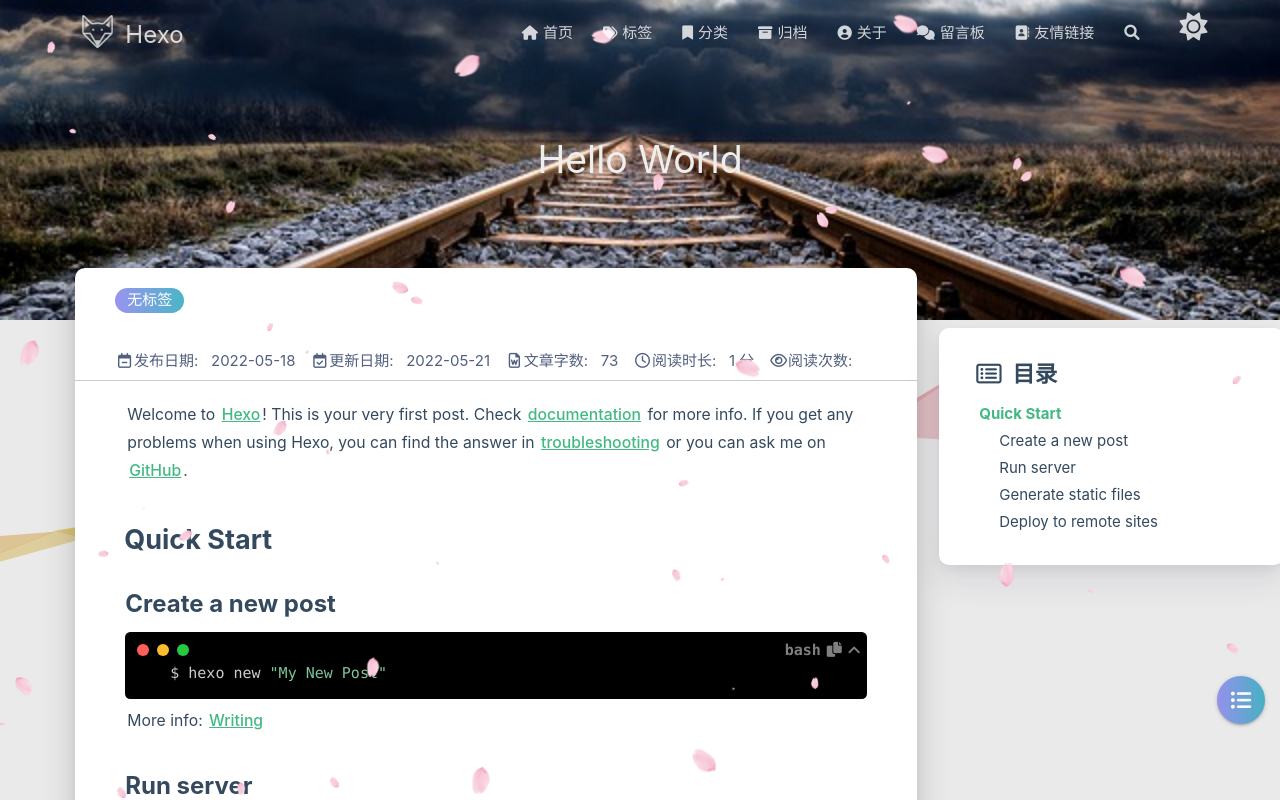
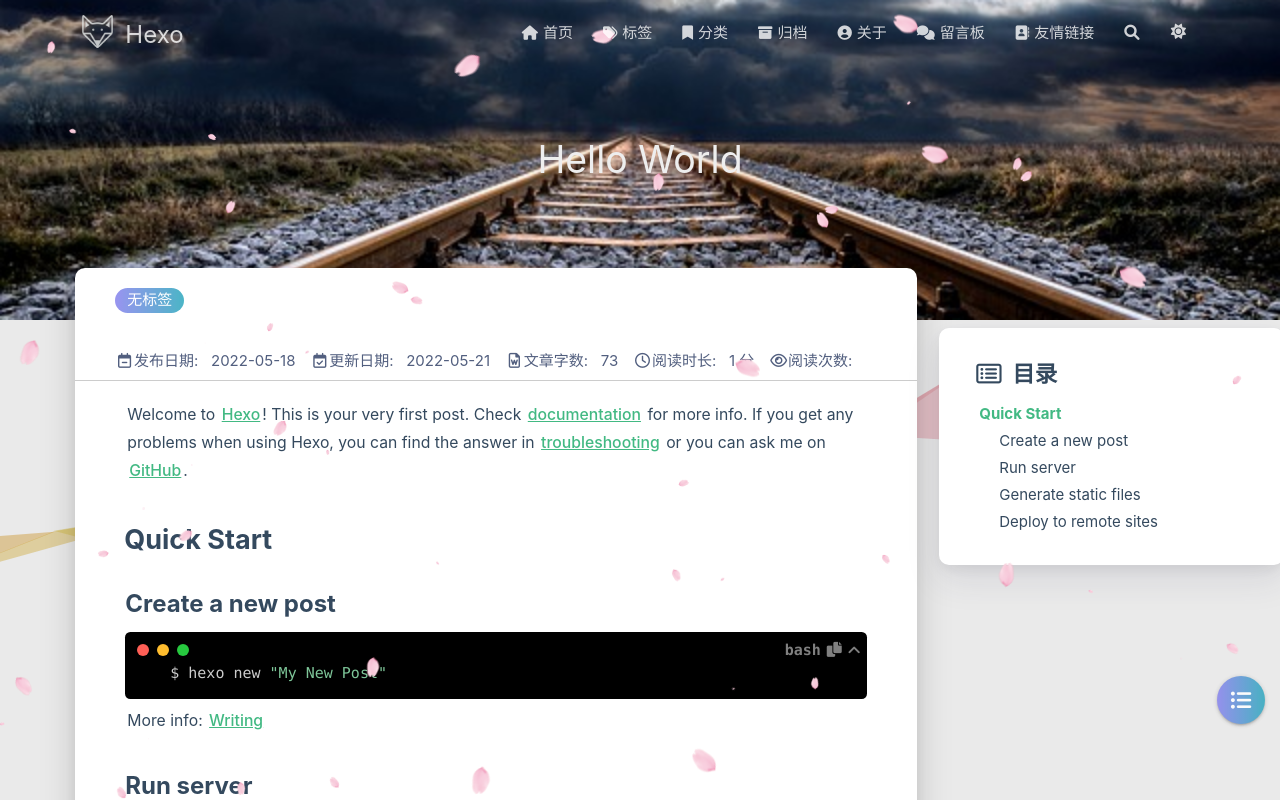
Before and after one commit to zichuanfengg/zichuanfengg.github.io, a plain HTML site: page 2022/051816107.html in a window 1280 px wide. Shown: the top 800 px of the page. Drawn offline with Linux system fonts and the light colour scheme; some packages are replaced by stand-ins of ours; no server answers; animation ran at ten frames a second; a script that the page names is missing.

Commit message:
Site updated: 2022-05-23 17:25:57

```diff
--- a/2022/051816107.html
+++ b/2022/051816107.html
@@ -162,7 +162,7 @@
   	<!-- 白天和黑夜主题 -->
 <li class="sum-moon-box">
   <a onclick="switchNightMode()" title="切换主题" >
-    <i id="sum-moon-icon" class="fas fa-sun" style="width:48px; height:48px; font-size: 28px;"></i>
+    <i id="sum-moon-icon" class="fas fa-sun" style="font-size: 18px;zoom: 0.85;"></i>
   </a>
 </li>
 
```
Also changed, not shown: 404/index.html (+1 -1 lines), about/index.html (+1 -1 lines), archives/2022/05/index.html (+1 -1 lines), archives/2022/index.html (+1 -1 lines), archives/index.html (+1 -1 lines), categories/index.html (+1 -1 lines), contact/index.html (+1 -1 lines), friends/index.html (+1 -1 lines), index.html (+1 -1 lines), tags/index.html (+1 -1 lines).
